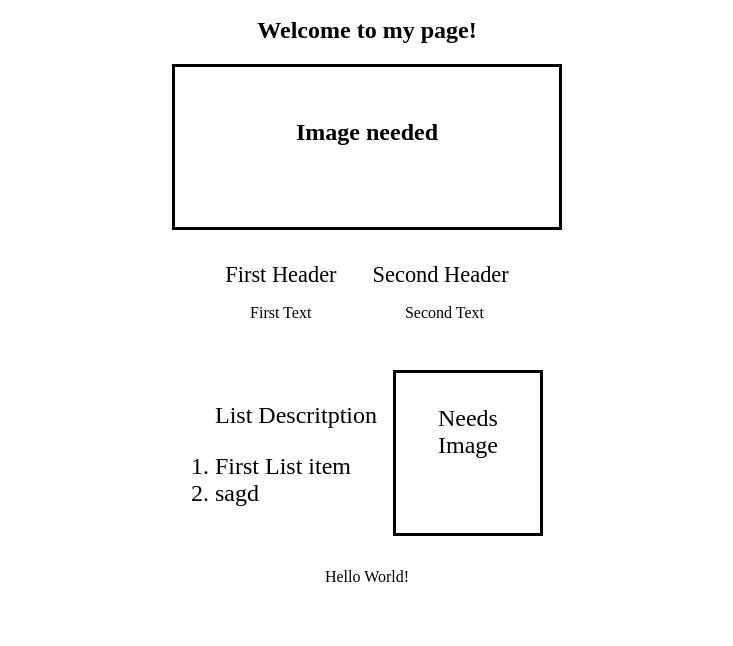
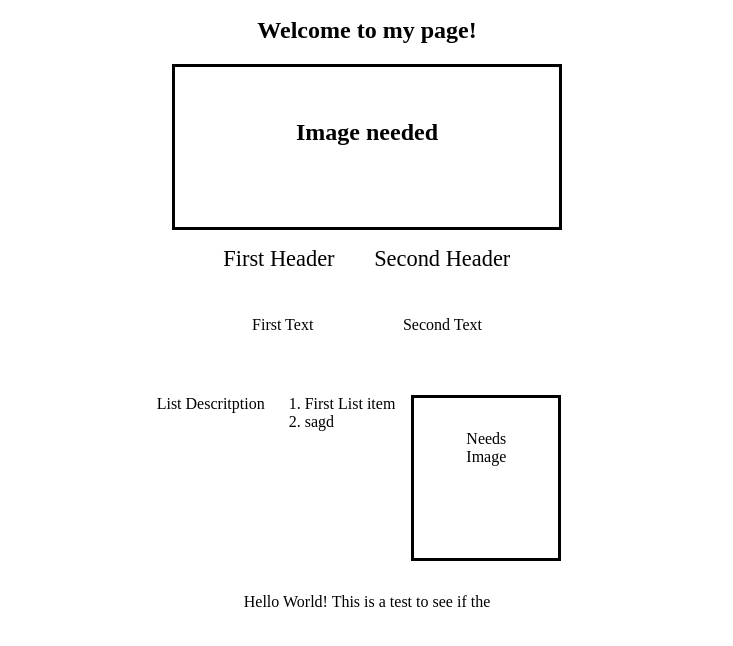
Before and after one commit to NevinCarroll/NevinCarroll.github.io, a plain HTML site: page assignments/wireframe.html in a window 1280 px wide. Shown: the part 140-786 px from the top of the page, without its empty margins (273-1006 px from the left). Drawn offline with Linux system fonts and the light colour scheme.

Commit message:
format code and pages

```diff
--- a/assignments/wireframe.html
+++ b/assignments/wireframe.html
@@ -1,14 +1,15 @@
 <!DOCTYPE html>
 
 <html lang="en-US">
-
   <head>
     <title>Wireframe</title>
-    <meta charset="utf-8">
-    <meta name="viewport" content="width=device-width, initial-scale=1.0">
-    <link rel="stylesheet" href="../css/styles.css">
+    <meta charset="utf-8" />
+    <meta name="viewport" content="width=device-width, initial-scale=1.0" />
+    <link rel="stylesheet" href="../css/styles.css" />
   </head>
 
+  <body>
+    <div class="wrapper">
       <header>
         <div>
           <h1 class="middleText">Logo</h1>
@@ -20,42 +21,39 @@
         </menu>
       </header>
 
-  <body>
+      <main>
         <div class="middleText">
           <h2>Welcome to my page!</h2>
         </div>
-    <div class="imageHolder1"> <!-- Image -->
+        <div class="imageHolder1">
+          <!-- Image -->
           <h2>Image needed</h2>
         </div>
-    <div class="descriptionContainer">
+        <div class="descriptionList">
           <div>
             <p class="desciptionHeader">First Header</p>
-        <p class="desciptionHeader">Second Header</p>
+            <p class="descriptionText">First Text</p>
           </div>
           <div>
-                <p></p>
-                <p class="descriptionText">First Text</p>
+            <p class="desciptionHeader">Second Header</p>
             <p class="descriptionText">Second Text</p>
           </div>
         </div>
 
         <div class="descriptionList">
+          <p>List Descritption</p>
           <ol>
-                <p>List Descritption</p>
             <li>First List item</li>
             <li>sagd</li>
           </ol>
-            <p class="imageHolder2">
-              Needs Image
-            </p>
+          <p class="imageHolder2">Needs Image</p>
         </div>
-
-  </body>
-
+      </main>
       <footer>
         <div>
-      <p class="middleText"> Hello World!</p>
+          <p class="middleText">Hello World! This is a test to see if the</p>
         </div>
       </footer>
-
+    </div>
+  </body>
 </html>
--- a/css/styles.css
+++ b/css/styles.css
@@ -46,21 +46,21 @@
 .descriptionText {
     padding: 1rem;
     margin: 1.8rem;
-    display: inline;
 }
 
 .desciptionHeader{
     font-size: 1.4rem;
     margin: 1rem;
-    display: inline;
 }
 
 .descriptionList {
     margin: auto;
-    font-size: 1.5rem;
     display: flex;
     justify-content: center;
 }
+
+
+
 
 
 /* Testing Stuff */
```
Also changed, not shown: index.html (+8 -8 lines), page2.html (+7 -12 lines), page3.html (+7 -12 lines), page4.html (+7 -12 lines), page5.html (+7 -12 lines). Lines whose indentation alone changed are shown as unchanged.
